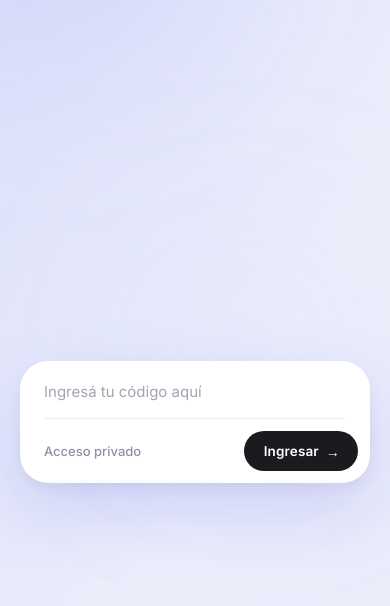
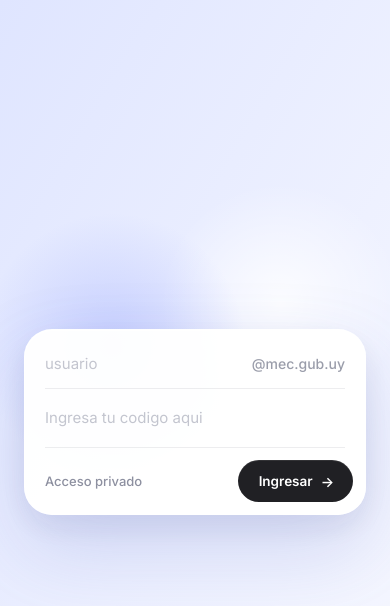
Before and after one commit to Holomat/chaz, a website: page login.html in a window 390 px wide. Drawn offline with Linux system fonts and the light colour scheme.

Commit message:
Login: acceso MEC con tarjeta soft premium

```diff
--- a/login.html
+++ b/login.html
@@ -3,7 +3,7 @@
 <head>
     <meta charset="UTF-8">
     <meta name="viewport" content="width=device-width, initial-scale=1.0">
-    <title>Acceso — átomo</title>
+    <title>Acceso - atomo</title>
     <meta name="robots" content="noindex, nofollow">
     <link rel="preconnect" href="https://fonts.googleapis.com">
     <link rel="preconnect" href="https://fonts.gstatic.com" crossorigin>
@@ -11,64 +11,90 @@
     <style>
         * { margin: 0; padding: 0; box-sizing: border-box; }
         html, body { height: 100%; }
+
         body {
-            font-family: 'Inter', -apple-system, BlinkMacSystemFont, sans-serif;
-            background: linear-gradient(120deg, #dde1fa 0%, #eceefb 55%, #e9ecfa 100%);
+            min-height: 100%;
             display: flex;
             align-items: center;
             justify-content: center;
             overflow: hidden;
+            font-family: 'Inter', -apple-system, BlinkMacSystemFont, sans-serif;
+            color: #17171a;
+            background:
+                radial-gradient(circle at 29% 41%, rgba(143, 159, 255, 0.38), transparent 34vw),
+                radial-gradient(circle at 72% 36%, rgba(255, 255, 255, 0.84), transparent 31vw),
+                linear-gradient(120deg, #dfe5ff 0%, #eef1ff 56%, #f8f9ff 100%);
         }
 
-        /* ── Fondo: lavanda suave con deriva lenta ── */
-        .bg { position: fixed; inset: 0; overflow: hidden; z-index: 0; }
-        .orb { position: absolute; border-radius: 50%; filter: blur(110px); will-change: transform; }
-        .orb1 { width: 65vw; height: 65vw; top: -25%; left: -15%;
-                background: radial-gradient(circle, rgba(124, 134, 250, 0.50) 0%, transparent 70%);
-                animation: d1 30s infinite alternate ease-in-out; }
-        .orb2 { width: 55vw; height: 55vw; bottom: -20%; right: -10%;
-                background: radial-gradient(circle, rgba(255, 255, 255, 0.85) 0%, transparent 70%);
-                animation: d2 26s infinite alternate ease-in-out; }
-        .orb3 { width: 45vw; height: 45vw; top: 30%; right: 15%;
-                background: radial-gradient(circle, rgba(190, 196, 255, 0.40) 0%, transparent 70%);
-                animation: d3 34s infinite alternate ease-in-out; }
-        @keyframes d1 { to { transform: translate(10vw, 12vh) scale(1.12); } }
-        @keyframes d2 { to { transform: translate(-8vw, -10vh) scale(1.10); } }
-        @keyframes d3 { to { transform: translate(-12vw, 8vh) scale(0.92); } }
-
-        /* ── Tarjeta: barra de chat elevada ── */
         .card {
             position: relative;
             z-index: 1;
-            width: min(420px, calc(100vw - 40px));
-            background: #ffffff;
-            border-radius: 28px;
-            box-shadow: 0 24px 60px rgba(93, 100, 233, 0.14), 0 4px 14px rgba(30, 33, 70, 0.05);
+            width: min(500px, calc(100vw - 40px));
+            background: rgba(255, 255, 255, 0.96);
+            border: 1px solid rgba(255, 255, 255, 0.78);
+            border-radius: 32px;
+            box-shadow:
+                0 30px 70px rgba(92, 108, 197, 0.16),
+                0 10px 28px rgba(46, 51, 89, 0.07),
+                inset 0 1px 0 rgba(255, 255, 255, 0.92);
+            animation: rise 0.55s cubic-bezier(0.22, 1, 0.36, 1) both;
             transition: box-shadow 0.3s ease;
-            animation: rise 0.55s cubic-bezier(0.22, 1, 0.36, 1) both;
         }
+
         .card:focus-within {
-            box-shadow: 0 28px 70px rgba(93, 100, 233, 0.20), 0 6px 16px rgba(30, 33, 70, 0.06);
+            box-shadow:
+                0 34px 80px rgba(92, 108, 197, 0.21),
+                0 12px 30px rgba(46, 51, 89, 0.08),
+                inset 0 1px 0 rgba(255, 255, 255, 0.94);
         }
+
         @keyframes rise {
             from { opacity: 0; transform: translateY(14px) scale(0.985); }
-            to   { opacity: 1; transform: none; }
+            to { opacity: 1; transform: none; }
         }
 
-        .row-input { padding: 20px 24px 16px; }
+        .field {
+            display: flex;
+            align-items: center;
+            gap: 10px;
+            min-height: 60px;
+            padding: 0 24px;
+        }
+
+        .field:first-child { padding-top: 8px; }
+        .field-code { padding-bottom: 2px; }
+
         input {
             width: 100%;
+            min-width: 0;
             border: none;
             outline: none;
             background: transparent;
-            font: 400 15px/1.4 'Inter', sans-serif;
+            font: 400 16px/1.4 'Inter', sans-serif;
             color: #17171a;
             caret-color: #5b67f1;
         }
-        input::placeholder { color: #a2a4b3; transition: color 0.2s; }
-        input:focus::placeholder { color: #c6c8d6; }
 
-        .sep { height: 1px; background: rgba(20, 22, 50, 0.07); margin: 0 24px; }
+        input::placeholder {
+            color: #c3c5cf;
+            transition: color 0.2s ease;
+        }
+
+        input:focus::placeholder { color: #d5d7df; }
+
+        .domain {
+            flex: 0 0 auto;
+            color: #9a9daa;
+            font-size: 15px;
+            font-weight: 500;
+            user-select: none;
+        }
+
+        .sep {
+            height: 1px;
+            margin: 0 24px;
+            background: rgba(20, 22, 50, 0.075);
+        }
 
         .row-foot {
             display: flex;
@@ -76,36 +102,52 @@
             justify-content: space-between;
             padding: 12px 12px 12px 24px;
         }
+
         .hint {
+            color: #8d90a0;
             font-size: 13px;
             font-weight: 500;
-            color: #8e90a0;
-            transition: color 0.2s;
+            transition: color 0.2s ease;
         }
+
         .hint.err { color: #e0455a; }
 
         .go {
             display: inline-flex;
             align-items: center;
-            gap: 7px;
-            height: 40px;
-            padding: 0 18px 0 20px;
+            justify-content: center;
+            gap: 8px;
+            height: 42px;
+            padding: 0 19px 0 21px;
             border: none;
             border-radius: 999px;
-            background: #1b1b1f;
+            background: #202024;
             color: #fff;
+            box-shadow: inset 0 1px 0 rgba(255, 255, 255, 0.08);
             font: 600 13.5px 'Inter', sans-serif;
-            letter-spacing: 0.01em;
+            letter-spacing: 0;
             cursor: pointer;
-            transition: background 0.2s, transform 0.15s;
+            transition: background 0.2s ease, box-shadow 0.2s ease, transform 0.15s ease;
         }
-        .go:hover { background: #000; }
+
+        .go:hover {
+            background: #000;
+            box-shadow: inset 0 1px 0 rgba(255, 255, 255, 0.12);
+        }
+
         .go:active { transform: scale(0.96); }
         .go:disabled { opacity: 0.55; cursor: default; }
-        .go .ar { display: inline-block; font-size: 14px; transition: transform 0.2s cubic-bezier(0.22, 1, 0.36, 1); }
+
+        .go .ar {
+            display: inline-block;
+            font-size: 14px;
+            transition: transform 0.2s cubic-bezier(0.22, 1, 0.36, 1);
+        }
+
         .go:hover .ar { transform: translateX(3px); }
 
         .card.x { animation: shake 0.4s cubic-bezier(0.36, 0.07, 0.19, 0.97); }
+
         @keyframes shake {
             0%, 100% { transform: translateX(0); }
             20% { transform: translateX(-8px); }
@@ -115,30 +157,44 @@
         }
 
         @media (prefers-reduced-motion: reduce) {
-            .orb, .card { animation: none; }
+            .card { animation: none; }
+        }
+
+        @media (max-width: 520px) {
+            body { padding: 24px; }
+            .card { width: 100%; border-radius: 28px; }
+            .field { min-height: 58px; padding-inline: 20px; }
+            .sep { margin-inline: 20px; }
+            .row-foot { padding-left: 20px; }
+            input { font-size: 15px; }
+            .domain { font-size: 14px; }
         }
     </style>
 </head>
 <body>
-    <div class="bg"><div class="orb orb1"></div><div class="orb orb2"></div><div class="orb orb3"></div></div>
-
     <form class="card" id="f" autocomplete="off">
-        <div class="row-input">
-            <input type="password" id="code" placeholder="Ingresá tu código aquí" autocomplete="current-password" required>
+        <div class="field">
+            <input type="text" id="user" placeholder="usuario" autocomplete="username" inputmode="email" autocapitalize="none" spellcheck="false" required>
+            <span class="domain">@mec.gub.uy</span>
+        </div>
+        <div class="sep"></div>
+        <div class="field field-code">
+            <input type="password" id="code" placeholder="Ingresa tu codigo aqui" autocomplete="current-password" required>
         </div>
         <div class="sep"></div>
         <div class="row-foot">
             <span class="hint" id="hint">Acceso privado</span>
-            <button class="go" type="submit" id="go">Ingresar <span class="ar">→</span></button>
+            <button class="go" type="submit" id="go">Ingresar <span class="ar">-&gt;</span></button>
         </div>
     </form>
 
     <script>
     (function () {
         const card = document.getElementById('f');
+        const user = document.getElementById('user');
         const code = document.getElementById('code');
         const hint = document.getElementById('hint');
-        const go   = document.getElementById('go');
+        const go = document.getElementById('go');
 
         const next = new URLSearchParams(location.search).get('next') || '/';
 
@@ -148,43 +204,63 @@
             card.classList.remove('x');
             void card.offsetWidth;
             card.classList.add('x');
-            code.value = '';
-            code.focus();
+
+            if (msg.toLowerCase().includes('usuario')) {
+                user.focus();
+            } else {
+                code.value = '';
+                code.focus();
+            }
+        }
+
+        function normalizedEmail() {
+            const raw = user.value.trim().toLowerCase();
+            if (!raw) return '';
+            return raw.includes('@') ? raw : `${raw}@mec.gub.uy`;
         }
 
         card.addEventListener('submit', async (e) => {
             e.preventDefault();
             go.disabled = true;
             hint.classList.remove('err');
-            hint.textContent = 'Verificando…';
+            hint.textContent = 'Verificando...';
+
             try {
+                const email = normalizedEmail();
+                if (!email.endsWith('@mec.gub.uy')) {
+                    fail('Usa tu usuario MEC.');
+                    return;
+                }
+
                 const res = await fetch('/api/login', {
                     method: 'POST',
                     headers: { 'Content-Type': 'application/json' },
-                    body: JSON.stringify({ password: code.value })
+                    body: JSON.stringify({ email, password: code.value })
                 });
                 const data = await res.json().catch(() => ({}));
+
                 if (res.ok && data.ok) {
                     hint.textContent = 'Bienvenido';
                     location.href = next.startsWith('/') ? next : '/';
                     return;
                 }
-                fail(data.error || 'Código inválido.');
+
+                fail(data.error || 'Codigo invalido.');
             } catch (_) {
-                fail('Error de conexión. Probá de nuevo.');
+                fail('Error de conexion. Proba de nuevo.');
             } finally {
                 go.disabled = false;
             }
         });
 
-        code.addEventListener('input', () => {
+        [user, code].forEach((el) => el.addEventListener('input', () => {
             if (hint.classList.contains('err')) {
                 hint.classList.remove('err');
                 hint.textContent = 'Acceso privado';
             }
-        });
+        }));
 
-        setTimeout(() => code.focus(), 100);
+        setTimeout(() => user.focus(), 100);
     })();
     </script>
 </body>
```
Also changed, not shown: api/login.js (+28 -15 lines).
